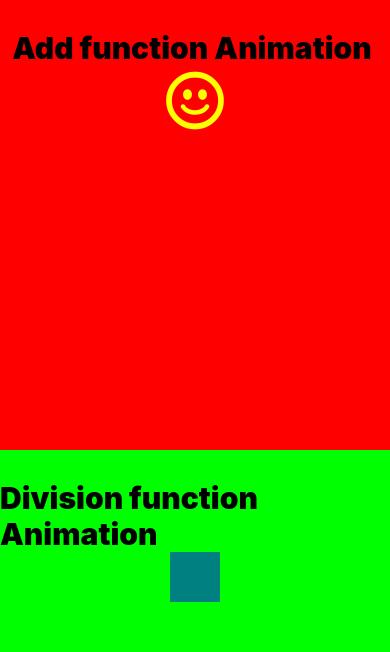
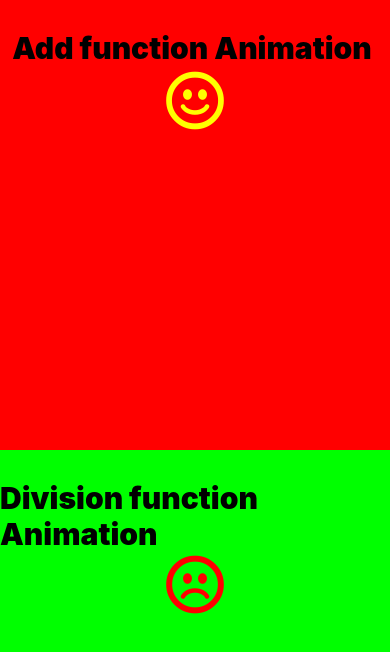
Before and after one commit to Shahjahan62/React_Native-Animations2, a React Native app: screen / in a window 390 px wide. Shown: the top 652 px of the page. Built offline with nearby package versions, Linux system fonts and the light colour scheme.

Commit message:
divide animation

```diff
--- a/src/DivideAnimate.tsx
+++ b/src/DivideAnimate.tsx
@@ -1,6 +1,6 @@
 import { View, Text, Animated, TouchableOpacity } from "react-native";
 import React from "react";
-
+import { Entypo } from "@expo/vector-icons";
 const DivideAnimate = () => {
   const animated = new Animated.Value(0);
 
@@ -37,9 +37,11 @@ const DivideAnimate = () => {
         <Animated.View
           style={[
             animatedStyle,
-            { width: 50, height: 50, backgroundColor: "teal" },
+            // { width: 50, height: 50, backgroundColor: "teal" },
           ]}
-        />
+        >
+          <Entypo name="emoji-sad" size={60} color="red" />
+        </Animated.View>
       </TouchableOpacity>
     </View>
   );
```
